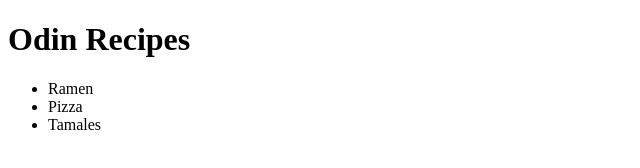
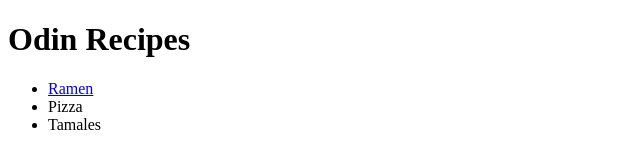
Before and after one commit to straylight-dev/odin-recipes, a plain HTML site: page index.html in a window 1280 px wide. Shown: the full height of the page, 0-640 px from the left. Drawn offline with Linux system fonts and the light colour scheme.

Commit message:
Add link to ramen.html

```diff
--- a/index.html
+++ b/index.html
@@ -8,7 +8,7 @@
     <body>
         <h1>Odin Recipes</h1>
         <ul>
-            <li>Ramen</li>
+            <li><a href="./recipes/ramen.html">Ramen</a></li>
             <li>Pizza</li>
             <li>Tamales</li>
         </ul>
```
